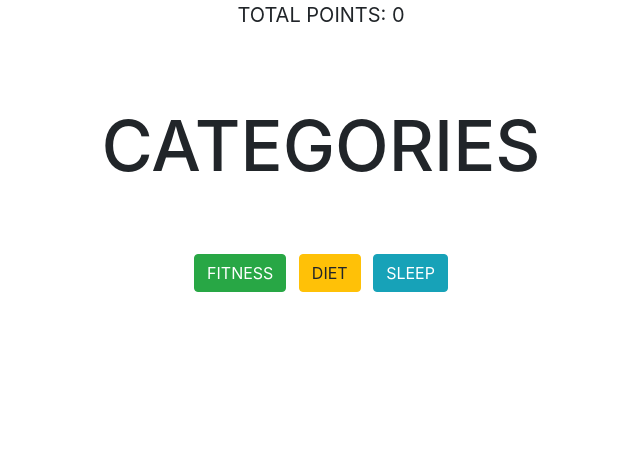
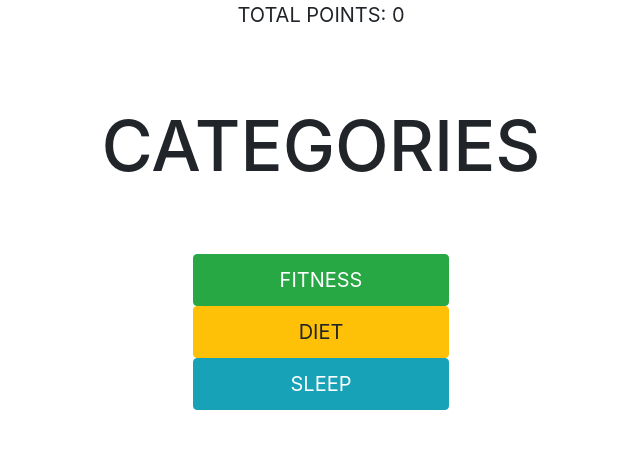
Before and after one commit to katherine81779/rootsup, a Flask app: page /categories in a window 1280 px wide. Shown: the part 58-507 px from the top of the page, without its empty margins (319-959 px from the left). Run offline with Flask 2, Linux system fonts and the light colour scheme; some libraries are stand-ins or nearby versions.

Commit message:
linked category, reformatted a little

```diff
--- a/templates/categories.html
+++ b/templates/categories.html
@@ -12,6 +12,12 @@
   form{
     Text-align: center;
   }
+  .btn-block{
+    text-align: center;
+    padding: 10px 20px;
+    font-size: 20px;
+    border-radius 10px;
+    width: 20%
   </style>
 
 </head>
@@ -26,8 +32,8 @@
 
 	<h1> CATEGORIES </h1>
 	<form action = '/fitness'>
-	<button type="button" class="btn btn-success mr-2">FITNESS</button>
-	<button type="button" class="btn btn-warning mr-2">DIET</button>
-	<button type="button" class="btn btn-info">SLEEP</button>
+	<a href="/fitness"><button type="button" class="btn btn-success btn-block mx-auto">FITNESS</button></a>
+	<a href="/diet"><button type="button" class="btn btn-warning btn-block mx-auto">DIET</button></a>
+	<a href="sleep"><button type="button" class="btn btn-info btn-block mx-auto">SLEEP</button></a>
 	</form>
 </body>
```
Also changed, not shown: 1 other file.
